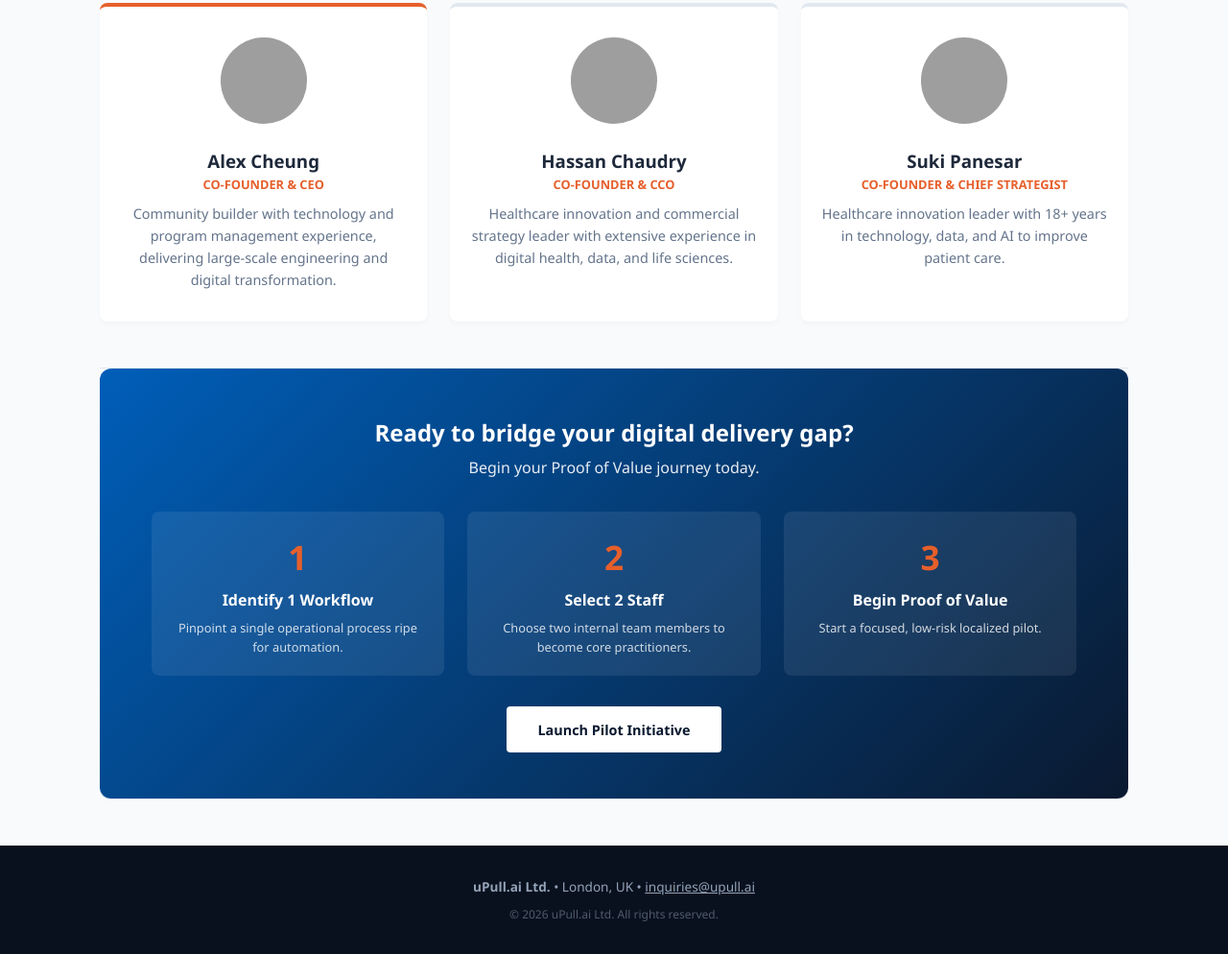
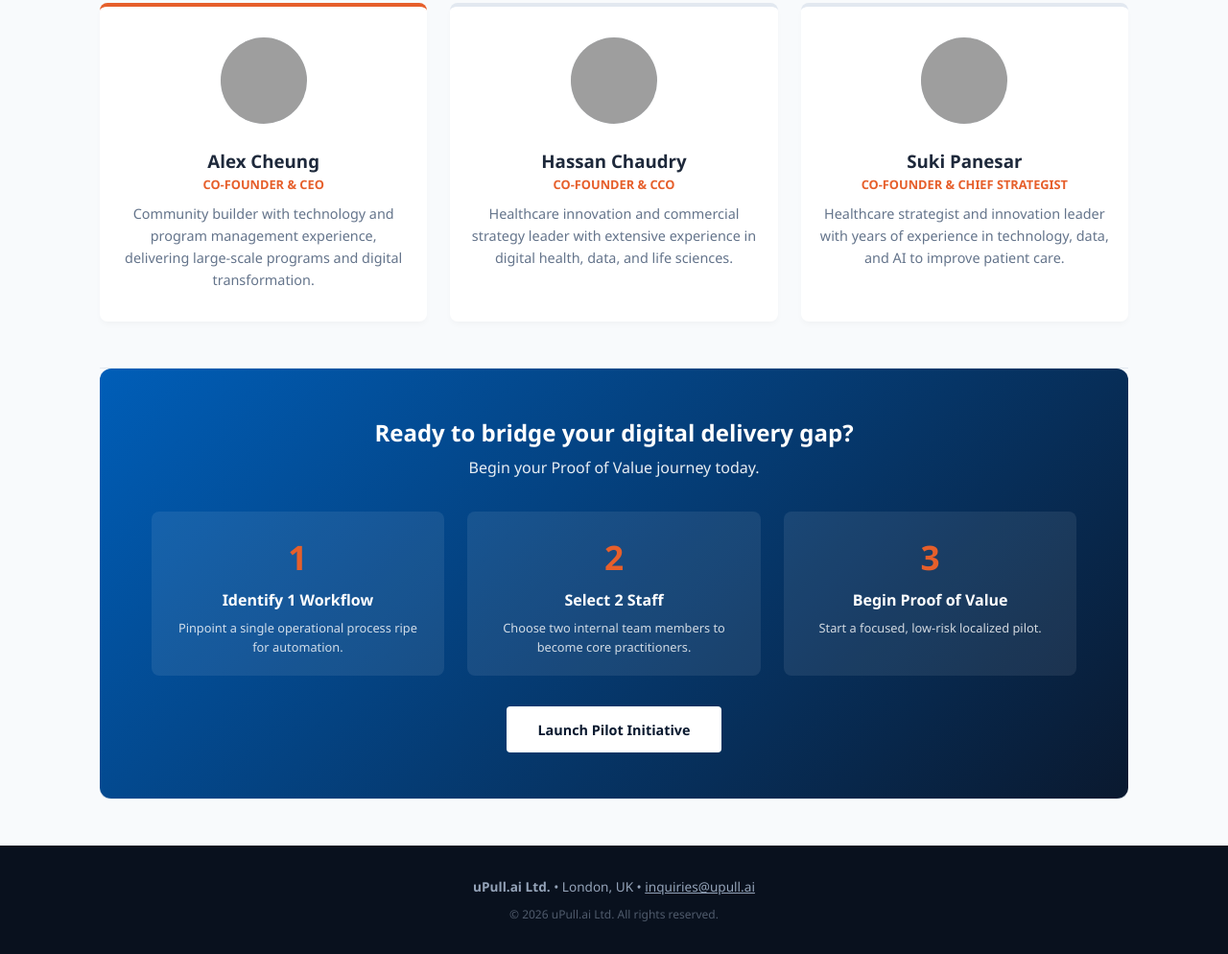
Before and after one commit to a1exch3ung/uPull.ai, a plain HTML site: page index.html in a window 1280 px wide. Shown: the part 4141-5135 px from the top of the page at 96% size. Drawn offline with Linux system fonts and the light colour scheme; grey boxes are pictures that could not be loaded.

Commit message:
Update index.html

```diff
--- a/index.html
+++ b/index.html
@@ -625,7 +625,7 @@
       <div class="team-grid">
         <article class="team-card">
           <img src="https://images.unsplash.com/photo-1633332755192-727a05c4013d?auto=format&fit=crop&w=200&h=200&q=80" alt="Alex" class="member-avatar" loading="lazy">
-          <h3>Alex Cheung</h3><div class="member-role">Co-Founder & CEO</div><p style="font-size:0.9rem; color:var(--text-muted);">Community builder with technology and program management experience, delivering large-scale engineering and digital transformation.</p>
+          <h3>Alex Cheung</h3><div class="member-role">Co-Founder & CEO</div><p style="font-size:0.9rem; color:var(--text-muted);">Community builder with technology and program management experience, delivering large-scale programs and digital transformation.</p>
         </article>
         <article class="team-card">
           <img src="https://www.digitalhealth.net/wp-content/uploads/2025/11/Hassan-Chaudhury-1-1.jpeg.webp?auto=format&fit=crop&w=200&h=200&q=80" alt="Hassan" class="member-avatar" loading="lazy">
@@ -633,7 +633,7 @@
         </article>
         <article class="team-card">
           <img src="https://encrypted-tbn0.gstatic.com/images?q=tbn:ANd9GcQMJHlcCAyat6G1PhHEPMudzD9-vNMWJvT569mkWDWZFQ&s?auto=format&fit=crop&w=200&h=200&q=80" alt="Suki" class="member-avatar" loading="lazy">
-          <h3>Suki Panesar</h3><div class="member-role">Co-Founder & Chief Strategist</div><p style="font-size:0.9rem; color:var(--text-muted);">Healthcare innovation leader with 18+ years in technology, data, and AI to improve patient care.</p>
+          <h3>Suki Panesar</h3><div class="member-role">Co-Founder & Chief Strategist</div><p style="font-size:0.9rem; color:var(--text-muted);">Healthcare strategist and innovation leader with years of experience in technology, data, and AI to improve patient care.</p>
         </article>
       </div>
     </section>
```
